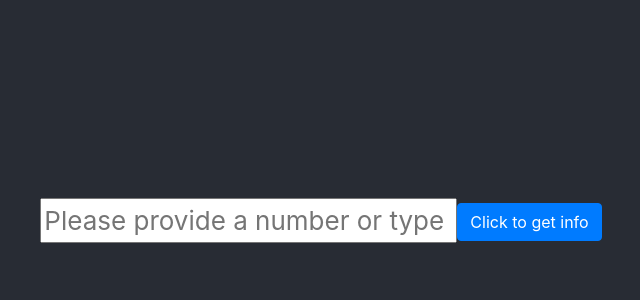
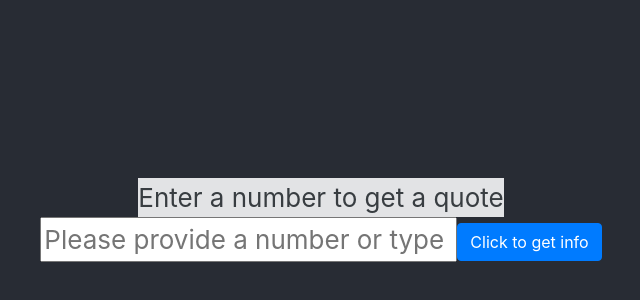
Before and after one commit to mrkamlesh/React-Redux-Saga-Numbers-API, a React (Create React App) app: page / in a window 1280 px wide. Shown: the part 180-480 px from the top of the page, without its empty margins (319-959 px from the left). Built offline with nearby package versions, Linux system fonts and the light colour scheme.

Commit message:
wrote Init

```diff
--- a/src/components/App.js
+++ b/src/components/App.js
@@ -6,6 +6,7 @@ import { API_CALL_REQUEST } from "../actions/actionTypes";
 import Message from "./Message";
 import Error from "./Error";
 import Fetching from "./Fetching";
+import Init from "./Init";
 
 class App extends React.Component {
   constructor(props) {
@@ -17,12 +18,14 @@ class App extends React.Component {
     this.props.getData(inputValue);
   };
   render() {
+    const { message, error, fetching } = this.props;
     return (
       <div className="App">
         <header className="App-header">
-          {this.props.message && <Message message={this.props.message} />}
-          {this.props.error && <Error error={this.props.error} />}
-          {this.props.fetching && <Fetching />}
+          {message && <Message message={message} />}
+          {error && <Error error={error} />}
+          {fetching && <Fetching />}
+          {!message && !error && !fetching && <Init />}
           <Form fetchMessage={this.fetchMessage} inputField={this.inputField} />
         </header>
       </div>
--- /dev/null
+++ b/src/components/Init.js
@@ -0,0 +1,11 @@
+import React from "react";
+
+export default function Init() {
+  return (
+    <div className="flex-container flex-row">
+      <main className="alert-secondary sm-10 lg-10">
+        Enter a number to get a quote
+      </main>
+    </div>
+  );
+}
```
